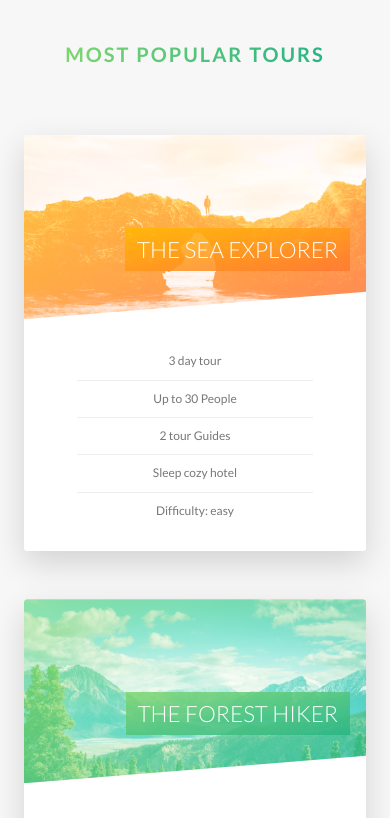
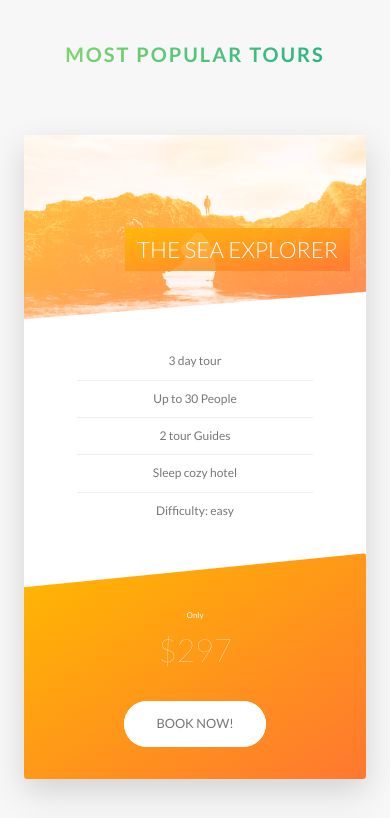
Before and after one commit to Harkindey/Natours-React, a React app: page / in a window 390 px wide. Shown: the part 2840-3658 px from the top of the page. Built offline with nearby package versions, Linux system fonts and the light colour scheme.

Commit message:
Card on mobile

```diff
--- a/src/sass/microComponents/_card.scss
+++ b/src/sass/microComponents/_card.scss
@@ -24,15 +24,15 @@
         &--back {
             transform: rotateY(180deg);
 
-            &-1{
+            &-1 {
                 background-image: linear-gradient(to right bottom, $color-secondary-light, $color-secondary-dark);
             }
 
-            &-2{
+            &-2 {
                 background-image: linear-gradient(to right bottom, $color-primary-light, $color-primary-dark);
             }
 
-            &-3{
+            &-3 {
                 background-image: linear-gradient(to right bottom, $color-tertiary-light, $color-tertiary-dark);
             }
         }
@@ -47,26 +47,29 @@
     }
 
     //FRONT SIDE STYLING
-    &__picture{
+    &__picture {
         background-size: cover;
         height: 23rem;
         background-blend-mode: screen;
-        -webkit-clip-path: polygon(0 0, 100% 0, 100%  85%, 0 100%);
-        clip-path: polygon(0 0, 100% 0, 100%  85%, 0 100%);
+        -webkit-clip-path: polygon(0 0, 100% 0, 100% 85%, 0 100%);
+        clip-path: polygon(0 0, 100% 0, 100% 85%, 0 100%);
         border-top-left-radius: 3px;
         border-top-right-radius: 3px;
-        &--1{
+
+        &--1 {
             background-image: linear-gradient(to right bottom, $color-secondary-light, $color-secondary-dark), url('../img/nat-5.jpg');
         }
-        &--2{
+
+        &--2 {
             background-image: linear-gradient(to right bottom, $color-primary-light, $color-primary-dark), url('../img/nat-6.jpg');
         }
-        &--3{
+
+        &--3 {
             background-image: linear-gradient(to right bottom, $color-tertiary-light, $color-tertiary-dark), url('../img/nat-7.jpg');
         }
     }
 
-    &__heading{
+    &__heading {
         font-size: 2.8rem;
         font-weight: 300;
         text-transform: uppercase;
@@ -74,36 +77,38 @@
         color: $color-white;
         position: fixed;
         top: 12rem;
-        right:2rem;
+        right: 2rem;
         width: 75%;
     }
 
-    &__heading-span{
+    &__heading-span {
         padding: 1rem 1.5rem;
         -webkit-box-decoration-break: clone;
         box-decoration-break: clone;
-        &--1{
+
+        &--1 {
             background-image: linear-gradient(to right bottom,
                     rgba($color-secondary-light, .85),
                     rgba($color-secondary-dark, .85));
         }
 
-        &--2{
+        &--2 {
             background-image: linear-gradient(to right bottom,
                     rgba($color-primary-light, .85),
                     rgba($color-primary-dark, .85));
         }
 
-        &--3{
+        &--3 {
             background-image: linear-gradient(to right bottom,
                     rgba($color-tertiary-light, .85),
                     rgba($color-tertiary-dark, .85));
         }
     }
 
-    &__details{
+    &__details {
         padding: 3rem;
-        ul{
+
+        ul {
             list-style: none;
             width: 80%;
             margin: 0 auto;
@@ -112,7 +117,8 @@
                 text-align: center;
                 font-size: 1.5rem;
                 padding: 1rem;
-                &:not(:last-child){
+
+                &:not(:last-child) {
                     border-bottom: 1px solid $color-grey-light-2;
                 }
             }
@@ -120,28 +126,72 @@
     }
 
     // BACK SIDE STYLING
-    &__cta{
+    &__cta {
         position: absolute;
         top: 50%;
-        left:50%;
+        left: 50%;
         transform: translate(-50%, -50%);
         width: 90%;
         text-align: center;
     }
 
-    &__price-box{
+    &__price-box {
         text-align: center;
         margin-bottom: 8rem;
         color: $color-white;
     }
 
-    &__price-pnly{
+    &__price-pnly {
         font-size: 1.4rem;
         text-transform: uppercase;
     }
 
-    &__price-value{
+    &__price-value {
         font-size: 6rem;
         font-weight: 100;
     }
+
+    @include respond(tab-port) {
+        height: auto;
+        border-radius: 3px;
+        background-color: $color-white;
+        box-shadow: 0 1.5rem 4rem rgba($color-black, .15);
+
+        &__side {
+            height: auto;
+            position: relative;
+            box-shadow: none;
+
+            &--back {
+                transform: rotateY(0);
+                clip-path: polygon(0 15%, 100% 0, 100% 100%, 0 100%);
             }
+        }
+
+        &:hover &__side--front {
+            transform: rotateY(0);
+        }
+
+        &__details {
+            padding: 1 3rem;
+        }
+
+        &__cta {
+            position: relative;
+            top: 0%;
+            left: 0%;
+            transform: translate(0);
+            width: 100%;
+            padding: 7rem 4rem 4rem 4rem;
+        }
+
+        &__price-box {
+            margin-bottom: 3rem;
+        }
+
+
+        &__price-value {
+            font-size: 4rem;
+        }
+    }
+}
```
Lines whose indentation alone changed are shown as unchanged.
